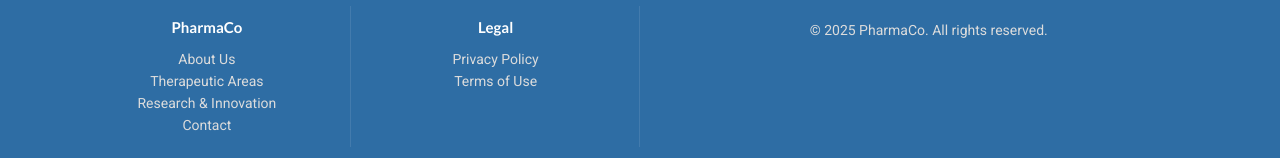
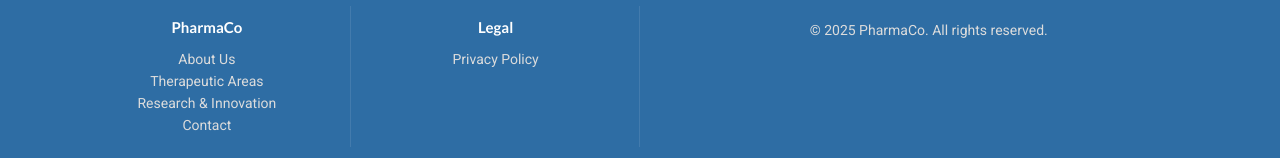
Before and after one commit to Maxamed-Maxamed/phamco, a plain HTML site: page pharma/research.html in a window 1280 px wide. Shown: the part 2520-2678 px from the top of the page. Drawn offline with nearby package versions, Linux system fonts and the light colour scheme.

Commit message:
remove term.html

```diff
--- a/pharma/research.html
+++ b/pharma/research.html
@@ -305,7 +305,6 @@
           <h4 class="ui inverted header">Legal</h4>
           <div class="ui inverted link list">
             <a class="item" href="privacy.html">Privacy Policy</a>
-            <a class="item" href="terms.html">Terms of Use</a>
           </div>
         </div>
         <div class="eight wide column">
```
